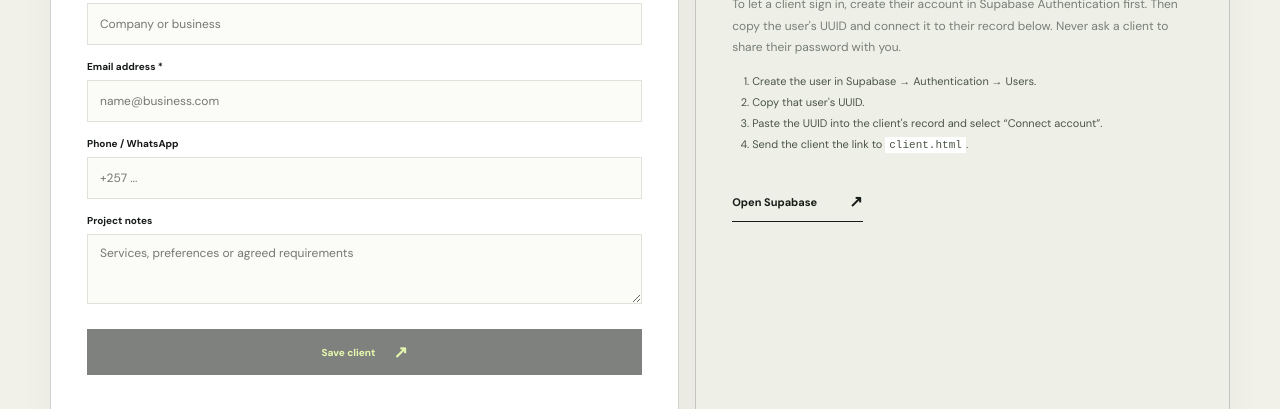
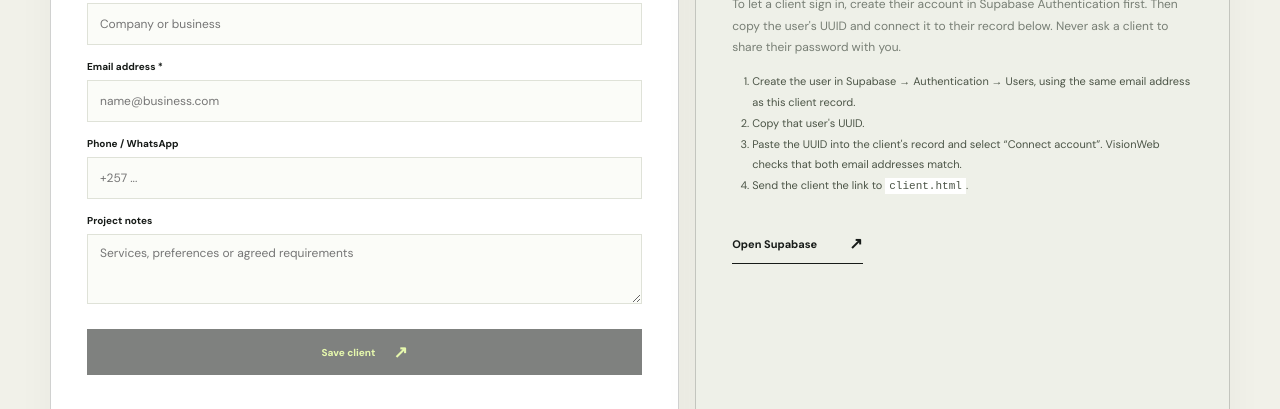
Before and after one commit to clairia-create/visionweb, a plain HTML site: page clients.html in a window 1280 px wide. Shown: the part 691-1100 px from the top of the page. Drawn offline with nearby package versions, Linux system fonts and the light colour scheme.

Commit message:
Clarify client account email matching

```diff
--- a/clients.html
+++ b/clients.html
@@ -50,9 +50,9 @@
         <h2>One client.<br><em>One workspace.</em></h2>
         <p>To let a client sign in, create their account in Supabase Authentication first. Then copy the user's UUID and connect it to their record below. Never ask a client to share their password with you.</p>
         <ol>
-          <li>Create the user in Supabase → Authentication → Users.</li>
+          <li>Create the user in Supabase → Authentication → Users, using the same email address as this client record.</li>
           <li>Copy that user's UUID.</li>
-          <li>Paste the UUID into the client's record and select “Connect account”.</li>
+          <li>Paste the UUID into the client's record and select “Connect account”. VisionWeb checks that both email addresses match.</li>
           <li>Send the client the link to <code>client.html</code>.</li>
         </ol>
         <a class="underlined-link" href="https://supabase.com/dashboard" target="_blank" rel="noopener noreferrer">Open Supabase <span>↗</span></a>
```
